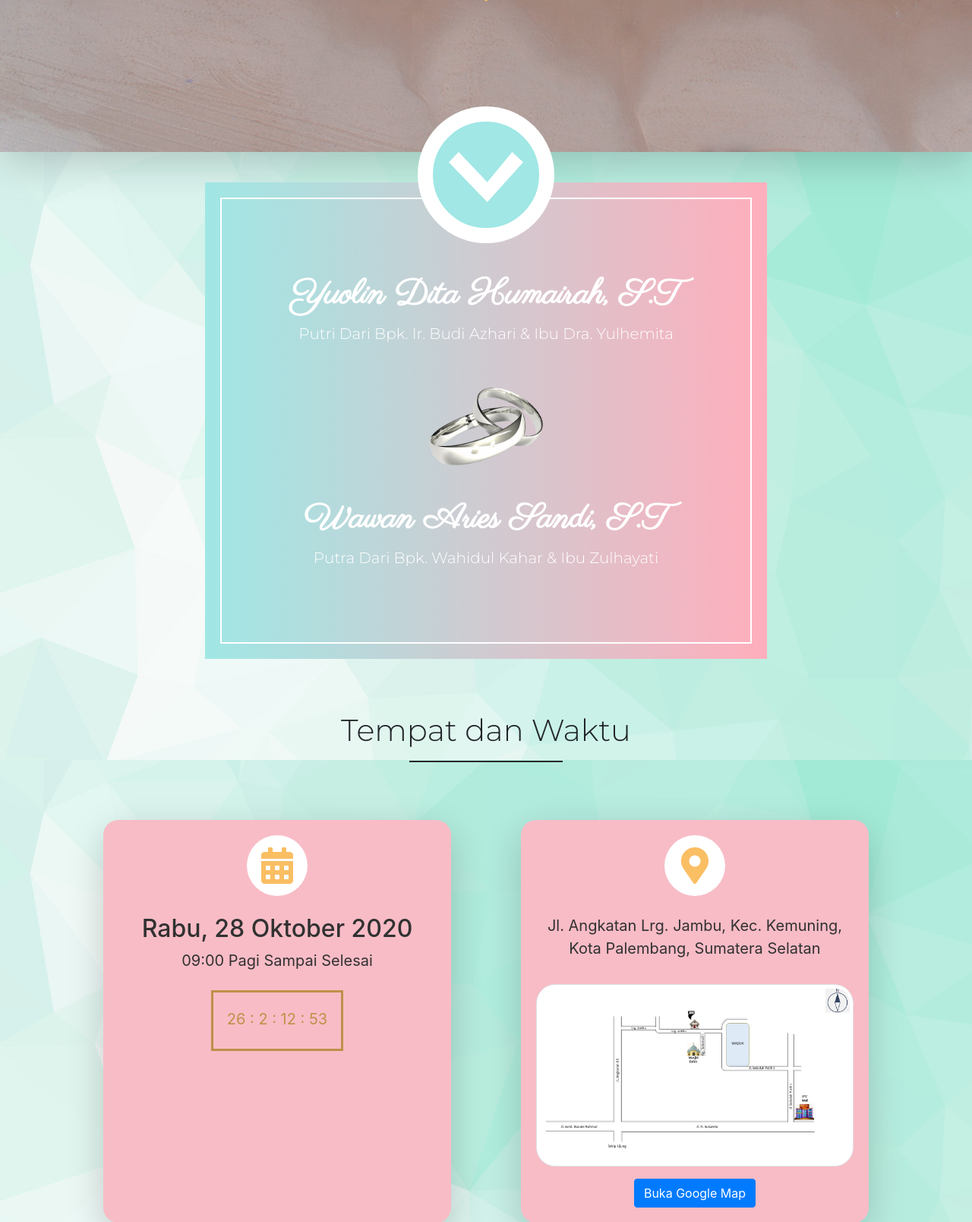
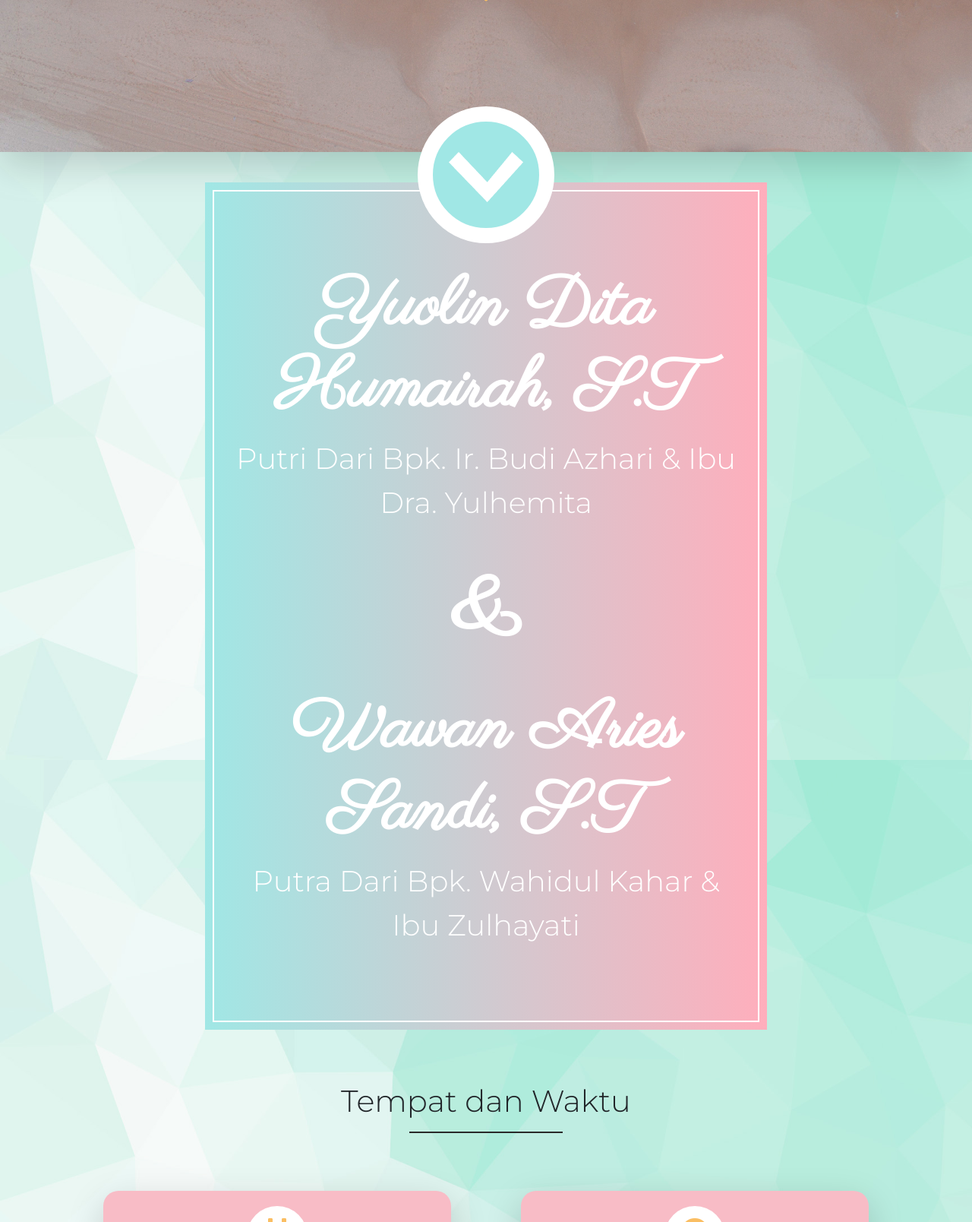
Before and after one commit to spardano/undangan, a PHP site: page / in a window 1280 px wide. Shown: the part 600-2208 px from the top of the page at 76% size. Run offline with PHP 8.4, Linux system fonts and the light colour scheme.

Commit message:
revisi nama pengantin dan ring

```diff
--- a/assets/css/style.css
+++ b/assets/css/style.css
@@ -67,7 +67,7 @@ section hr {
 
 #pengantin .nama {
   background-image: linear-gradient(90deg, #a0e7e5, #ffaebc);
-  padding: 20px;
+  padding: 10px;
 }
 
 #pengantin .nama .garis {
@@ -79,7 +79,7 @@ section hr {
 #pengantin h1 {
   font-family: "Parisienne", cursive;
   font-weight: bold;
-  font-size: 45px;
+  font-size: 7vw;
   color: white;
 }
 
@@ -91,7 +91,7 @@ section hr {
 
 #pengantin p {
   color: white;
-  font-size: 20px;
+  font-size: 3vw;
   font-family: "Montserrat", sans-serif;
 }
 
--- a/index.php
+++ b/index.php
@@ -57,7 +57,7 @@
           <h1>Yuolin Dita Humairah, S.T</h1>
           <p>Putri Dari Bpk. Ir. Budi Azhari & Ibu Dra. Yulhemita</p>
 
-          <img src="assets/img/ringsilver.png" alt="" />
+          <h1 style="font-size:9vw; margin-top:40px; margin-bottom:40px">&</h1>
 
           <!-- Penganti Pria -->
           <h1>Wawan Aries Sandi, S.T</h1>
```
